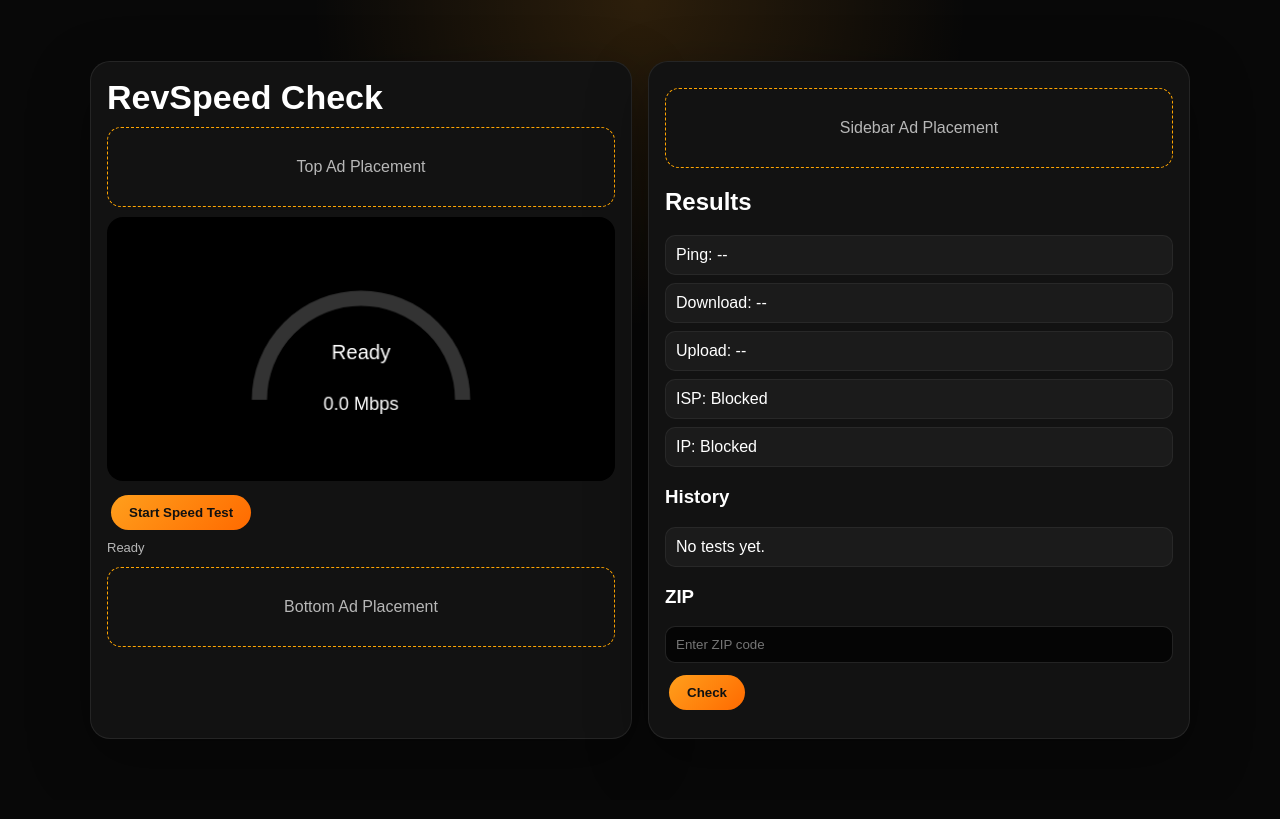
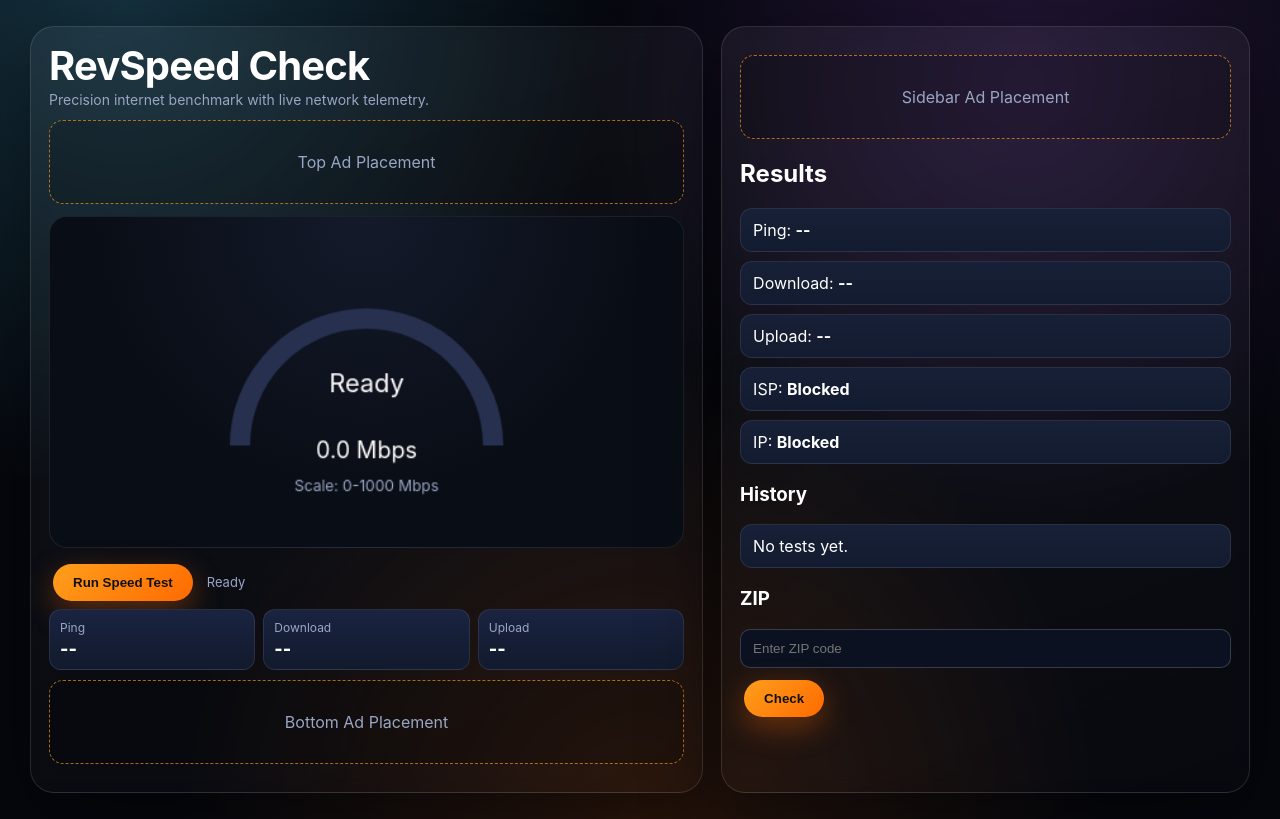
Before and after one commit to reddnbre/revspeed-check, a plain HTML site: page index.html in a window 1280 px wide. Drawn offline with Linux system fonts and the light colour scheme; no server answers.

Commit message:
Upgrade UI and add upload endpoint fallbacks
Made-with: Cursor

```diff
--- a/index.html
+++ b/index.html
@@ -6,34 +6,54 @@
 <title>RevSpeed Check</title>
 <meta name="description" content="Test your internet speed instantly.">
 <style>
-:root{--bg:#080808;--panel:#121212;--panel2:#1b1b1b;--orange:#ff9f1c;--orange2:#ff6a00;--text:#fff;--muted:#b7b7b7;--green:#3cff9d;--red:#ff4d4d}
+:root{--bg:#05070d;--panel:#0e131f;--panel2:#141c2d;--orange:#ff9f1c;--orange2:#ff6a00;--text:#fff;--muted:#9aa6c4;--green:#3cff9d;--red:#ff4d4d;--blue:#4cc9f0;--violet:#9d4edd}
 *{box-sizing:border-box}
-body{margin:0;min-height:100vh;background:radial-gradient(circle at top,rgba(255,159,28,.15),transparent 32%),#080808;color:#fff;font-family:Arial,Helvetica,sans-serif;display:flex;justify-content:center;align-items:center;padding:20px}
-.app{width:min(1100px,100%);display:grid;grid-template-columns:1fr 1fr;gap:16px}
-.card{background:#121212;border:1px solid rgba(255,255,255,.08);border-radius:20px;padding:16px;box-shadow:0 20px 60px rgba(0,0,0,.35)}
-h1{cursor:pointer;user-select:none;margin:0 0 6px;font-size:34px}.sub{color:var(--muted);margin-bottom:12px}
-canvas{width:100%;border-radius:16px;background:#000;display:block;margin:10px 0}
-button{border:0;border-radius:999px;padding:10px 18px;font-weight:800;background:linear-gradient(135deg,var(--orange),var(--orange2));color:#111;cursor:pointer;margin:4px}.dark-btn{background:#252525;color:#fff;border:1px solid rgba(255,255,255,.12)}
-.results,.history{display:grid;gap:8px}.box{background:#1b1b1b;padding:10px;border-radius:10px;border:1px solid rgba(255,255,255,.06)}
-.ad-slot{min-height:80px;margin:10px 0;border:1px dashed orange;border-radius:14px;display:flex;align-items:center;justify-content:center;color:var(--muted);padding:10px;text-align:center;overflow:hidden}.ad-slot:empty:before{content:attr(data-label)}
-input{width:100%;padding:10px;border-radius:10px;border:1px solid rgba(255,255,255,.12);background:#050505;color:#fff;margin-bottom:8px}
+body{margin:0;min-height:100vh;background:radial-gradient(circle at 10% 0,rgba(76,201,240,.22),transparent 35%),radial-gradient(circle at 80% 10%,rgba(157,78,221,.2),transparent 35%),radial-gradient(circle at 50% 100%,rgba(255,106,0,.15),transparent 45%),var(--bg);color:#fff;font-family:Inter,Segoe UI,Arial,Helvetica,sans-serif;display:flex;justify-content:center;align-items:center;padding:26px}
+.app{width:min(1220px,100%);display:grid;grid-template-columns:1.12fr .88fr;gap:18px}
+.card{background:linear-gradient(160deg,rgba(255,255,255,.05),rgba(255,255,255,.01));backdrop-filter:blur(8px);border:1px solid rgba(255,255,255,.12);border-radius:24px;padding:18px;box-shadow:0 24px 80px rgba(0,0,0,.45)}
+h1{cursor:pointer;user-select:none;margin:0 0 4px;font-size:40px;line-height:1.06;letter-spacing:-.8px}
+.sub{color:var(--muted);margin:0 0 12px;font-size:14px}
+canvas{width:100%;border-radius:18px;background:radial-gradient(circle at 50% 0,#141a2b,#090d15 62%);display:block;margin:12px 0;border:1px solid rgba(255,255,255,.08)}
+button{border:0;border-radius:999px;padding:11px 20px;font-weight:800;background:linear-gradient(135deg,var(--orange),var(--orange2));color:#101010;cursor:pointer;margin:4px;box-shadow:0 10px 30px rgba(255,106,0,.35);transition:transform .15s ease,filter .15s ease}
+button:hover{transform:translateY(-1px);filter:brightness(1.05)}
+button:disabled{opacity:.7;cursor:not-allowed;transform:none}
+.dark-btn{background:#222a3f;color:#fff;border:1px solid rgba(255,255,255,.14);box-shadow:none}
+.results,.history{display:grid;gap:9px}
+.box{background:linear-gradient(180deg,#182037,#131b30);padding:11px 12px;border-radius:12px;border:1px solid rgba(255,255,255,.09)}
+.box span{font-weight:700}
+.ad-slot{min-height:84px;margin:10px 0;border:1px dashed rgba(255,159,28,.65);border-radius:14px;display:flex;align-items:center;justify-content:center;color:var(--muted);padding:10px;text-align:center;overflow:hidden;background:rgba(0,0,0,.18)}.ad-slot:empty:before{content:attr(data-label)}
+input{width:100%;padding:11px 12px;border-radius:10px;border:1px solid rgba(255,255,255,.18);background:#0b1120;color:#fff;margin-bottom:8px}
+.kpis{display:grid;grid-template-columns:repeat(3,minmax(0,1fr));gap:8px;margin-top:4px}
+.kpi{background:linear-gradient(180deg,#1a2340,#121a2d);border:1px solid rgba(255,255,255,.09);border-radius:12px;padding:10px}
+.kpi-label{display:block;color:var(--muted);font-size:12px}
+.kpi-value{display:block;font-weight:800;font-size:18px;margin-top:3px}
+.status-row{display:flex;align-items:center;gap:10px;flex-wrap:wrap}
+#status{margin:0}
 .admin-overlay{position:fixed;inset:0;background:#000d;display:none;align-items:center;justify-content:center;padding:18px;z-index:9999}.admin-overlay.show{display:flex}
 .admin{background:#111;border:1px solid rgba(255,255,255,.12);padding:20px;border-radius:18px;width:min(950px,100%);max-height:92vh;overflow:auto;box-shadow:0 30px 90px rgba(0,0,0,.75)}
 .admin-head{display:flex;justify-content:space-between;align-items:center;gap:12px;margin-bottom:12px}.admin-head h2{margin:0}.admin-grid{display:grid;grid-template-columns:1fr 1fr;gap:12px}.admin-box{background:#181818;border:1px solid rgba(255,255,255,.08);border-radius:14px;padding:12px}.admin-box h3{margin:0 0 6px}.note{color:var(--muted);font-size:13px;line-height:1.4;margin:5px 0 8px}
 textarea{width:100%;min-height:88px;margin:5px 0;background:#000;color:#fff;border:1px solid rgba(255,255,255,.12);border-radius:10px;padding:10px;font-family:Consolas,monospace;resize:vertical}.wide{grid-column:1/-1}
 #saveMsg{color:var(--green);font-size:13px;margin-top:8px;min-height:18px}
-@media(max-width:820px){.app,.admin-grid{grid-template-columns:1fr}h1{font-size:28px}}
+@media(max-width:920px){.app,.admin-grid{grid-template-columns:1fr}h1{font-size:32px}}
 </style>
 </head>
 <body>
 <div class="app">
   <div class="card">
     <h1 id="secretTitle">RevSpeed Check</h1>
+    <p class="sub">Precision internet benchmark with live network telemetry.</p>
 
     <div id="adTop" class="ad-slot" data-label="Top Ad Placement">Top Ad Placement</div>
     <canvas id="meter" width="500" height="260"></canvas>
-    <button id="startBtn">Start Speed Test</button>
-    <div id="status" class="note">Ready</div>
+    <div class="status-row">
+      <button id="startBtn">Run Speed Test</button>
+      <div id="status" class="note">Ready</div>
+    </div>
+    <div class="kpis">
+      <div class="kpi"><span class="kpi-label">Ping</span><span id="kpiPing" class="kpi-value">--</span></div>
+      <div class="kpi"><span class="kpi-label">Download</span><span id="kpiDown" class="kpi-value">--</span></div>
+      <div class="kpi"><span class="kpi-label">Upload</span><span id="kpiUp" class="kpi-value">--</span></div>
+    </div>
     <div id="adBottom" class="ad-slot" data-label="Bottom Ad Placement">Bottom Ad Placement</div>
 
   </div>
@@ -111,6 +131,9 @@ const ctx=document.getElementById("meter").getContext("2d");
 const pingEl=document.getElementById("ping");
 const downEl=document.getElementById("down");
 const upEl=document.getElementById("up");
+const kpiPing=document.getElementById("kpiPing");
+const kpiDown=document.getElementById("kpiDown");
+const kpiUp=document.getElementById("kpiUp");
 const ipEl=document.getElementById("ip");
 const ispEl=document.getElementById("isp");
 const historyEl=document.getElementById("history");
@@ -134,15 +157,26 @@ const TEST_BASE_URL="https://speed.cloudflare.com";
 const PING_SAMPLES=6;
 const DOWNLOAD_TEST_SECONDS=8;
 const UPLOAD_TEST_BYTES=8*1024*1024;
+const UPLOAD_ENDPOINTS=[
+  `${TEST_BASE_URL}/__up`,
+  "https://httpbin.org/post",
+  "https://postman-echo.com/post"
+];
 
-function draw(v,t){
-  const safeV=Math.max(0,Math.min(v,100));
+function draw(v,t,unit="Mbps",maxValue=1000){
+  const safeV=Math.max(0,Math.min(v,maxValue));
   ctx.clearRect(0,0,500,260);
-  ctx.beginPath();ctx.arc(250,180,100,Math.PI,2*Math.PI);ctx.strokeStyle="#333";ctx.lineWidth=15;ctx.stroke();
-  ctx.beginPath();ctx.arc(250,180,100,Math.PI,Math.PI+(safeV/100)*Math.PI);ctx.strokeStyle="orange";ctx.lineWidth=15;ctx.stroke();
+  ctx.beginPath();ctx.arc(250,180,100,Math.PI,2*Math.PI);ctx.strokeStyle="#27314f";ctx.lineWidth=16;ctx.stroke();
+  const gradient=ctx.createLinearGradient(145,180,355,180);
+  gradient.addColorStop(0,"#4cc9f0");
+  gradient.addColorStop(.52,"#ff9f1c");
+  gradient.addColorStop(1,"#ff6a00");
+  ctx.beginPath();ctx.arc(250,180,100,Math.PI,Math.PI+(safeV/maxValue)*Math.PI);ctx.strokeStyle=gradient;ctx.lineWidth=16;ctx.stroke();
   ctx.fillStyle="#fff";ctx.textAlign="center";
-  ctx.font="20px Arial";ctx.fillText(t,250,140);
-  ctx.font="18px Arial";ctx.fillText(v.toFixed(1)+" Mbps",250,190);
+  ctx.font="20px Inter, Arial";ctx.fillText(t,250,138);
+  ctx.font="18px Inter, Arial";ctx.fillText(v.toFixed(1)+" "+unit,250,190);
+  ctx.fillStyle="#9aa6c4";
+  ctx.font="12px Inter, Arial";ctx.fillText("Scale: 0-"+maxValue+" "+unit,250,216);
 }
 
 function median(list){
@@ -158,7 +192,7 @@ async function measurePing(){
     await fetch(`${TEST_BASE_URL}/cdn-cgi/trace?ts=${Date.now()}_${i}`,{cache:"no-store"});
     const elapsed=performance.now()-start;
     samples.push(elapsed);
-    draw(Math.min(100,(i+1)*(100/PING_SAMPLES)),"Ping");
+    draw(Math.min(100,(i+1)*(100/PING_SAMPLES)),"Ping Progress","%",100);
   }
   return Math.round(median(samples));
 }
@@ -181,7 +215,7 @@ async function measureDownloadMbps(){
       bytes+=value.length;
       const elapsedSec=Math.max((performance.now()-start)/1000,0.001);
       const liveMbps=(bytes*8/elapsedSec)/1024/1024;
-      draw(Math.min(liveMbps,100),"Download");
+      draw(liveMbps,"Download","Mbps",1000);
     }
   }catch(error){
     if(error.name!=="AbortError"){throw error;}
@@ -192,17 +226,29 @@ async function measureDownloadMbps(){
   return (bytes*8/elapsedSec)/1024/1024;
 }
 
-async function measureUploadMbps(){
-  const payload=new Uint8Array(UPLOAD_TEST_BYTES);
+async function tryUploadEndpoint(url,payload){
   const start=performance.now();
-  await fetch(`${TEST_BASE_URL}/__up?bytes=${UPLOAD_TEST_BYTES}&ts=${Date.now()}`,{
+  await fetch(url,{
     method:"POST",
     cache:"no-store",
-    headers:{"content-type":"application/octet-stream"},
     body:payload
   });
   const elapsedSec=Math.max((performance.now()-start)/1000,0.001);
-  return (UPLOAD_TEST_BYTES*8/elapsedSec)/1024/1024;
+  return (payload.size*8/elapsedSec)/1024/1024;
+}
+
+async function measureUploadMbps(){
+  const payload=new Blob([new Uint8Array(UPLOAD_TEST_BYTES)],{type:"application/octet-stream"});
+  let lastError;
+  for(const baseUrl of UPLOAD_ENDPOINTS){
+    const url=baseUrl.includes("?") ? `${baseUrl}&ts=${Date.now()}` : `${baseUrl}?ts=${Date.now()}`;
+    try{
+      return await tryUploadEndpoint(url,payload);
+    }catch(error){
+      lastError=error;
+    }
+  }
+  throw lastError||new Error("All upload endpoints failed");
 }
 
 async function run(){
@@ -211,31 +257,37 @@ async function run(){
   pingEl.innerText="--";
   downEl.innerText="--";
   upEl.innerText="--";
+  kpiPing.innerText="--";
+  kpiDown.innerText="--";
+  kpiUp.innerText="--";
   try{
     statusEl.innerText="Ping test...";
     const ping=await measurePing();
     pingEl.innerText=ping+" ms";
+    kpiPing.innerText=ping+" ms";
 
     statusEl.innerText="Download test...";
     const down=await measureDownloadMbps();
     downEl.innerText=down.toFixed(1)+" Mbps";
+    kpiDown.innerText=down.toFixed(1)+" Mbps";
+    draw(down,"Download","Mbps",1000);
 
     statusEl.innerText="Upload test...";
-    let up=0;
+    let up=null;
     try{
       up=await measureUploadMbps();
       upEl.innerText=up.toFixed(1)+" Mbps";
-      draw(Math.min(up,100),"Upload");
+      kpiUp.innerText=up.toFixed(1)+" Mbps";
+      draw(up,"Upload","Mbps",300);
     }catch(uploadError){
-      upEl.innerText="Blocked";
-      statusEl.innerText="Upload blocked by browser/CORS. Download and ping are measured.";
+      upEl.innerText="Unavailable";
+      kpiUp.innerText="Unavailable";
+      statusEl.innerText="Upload failed on available endpoints. Download and ping are measured.";
     }
 
-    if(upEl.innerText!=="Blocked"){
-      statusEl.innerText="Done";
-      saveHistory(ping,down,up);
-      loadHistory();
-    }
+    statusEl.innerText=up===null ? "Done (upload unavailable)" : "Done";
+    saveHistory(ping,down,up);
+    loadHistory();
   }catch(e){
     statusEl.innerText="Test blocked in this preview. Host on your own domain for best accuracy.";
   }finally{
@@ -252,7 +304,7 @@ function saveHistory(p,d,u){
 
 function loadHistory(){
   let h=JSON.parse(localStorage.getItem("hist")||"[]");
-  historyEl.innerHTML=h.length?h.map(x=>`<div class='box'>${x.date}<br>D:${x.d.toFixed(1)} Mbps | U:${x.u.toFixed(1)} Mbps</div>`).join(""):"<div class='box'>No tests yet.</div>";
+  historyEl.innerHTML=h.length?h.map(x=>`<div class='box'>${x.date}<br>P:${x.p} ms | D:${x.d.toFixed(1)} Mbps | U:${x.u===null?"N/A":x.u.toFixed(1)+" Mbps"}</div>`).join(""):"<div class='box'>No tests yet.</div>";
 }
 
 async function getIP(){
@@ -343,7 +395,7 @@ document.getElementById("exitAdminBtn").addEventListener("click",closeAdmin);
 adminOverlay.addEventListener("click",e=>{if(e.target===adminOverlay)closeAdmin();});
 document.addEventListener("keydown",e=>{if(e.key==="Escape")closeAdmin();});
 
-loadAdmin();loadAds();loadHistory();getIP();draw(0,"Ready");
+loadAdmin();loadAds();loadHistory();getIP();draw(0,"Ready","Mbps",1000);
 </script>
 </body>
 </html>
```
